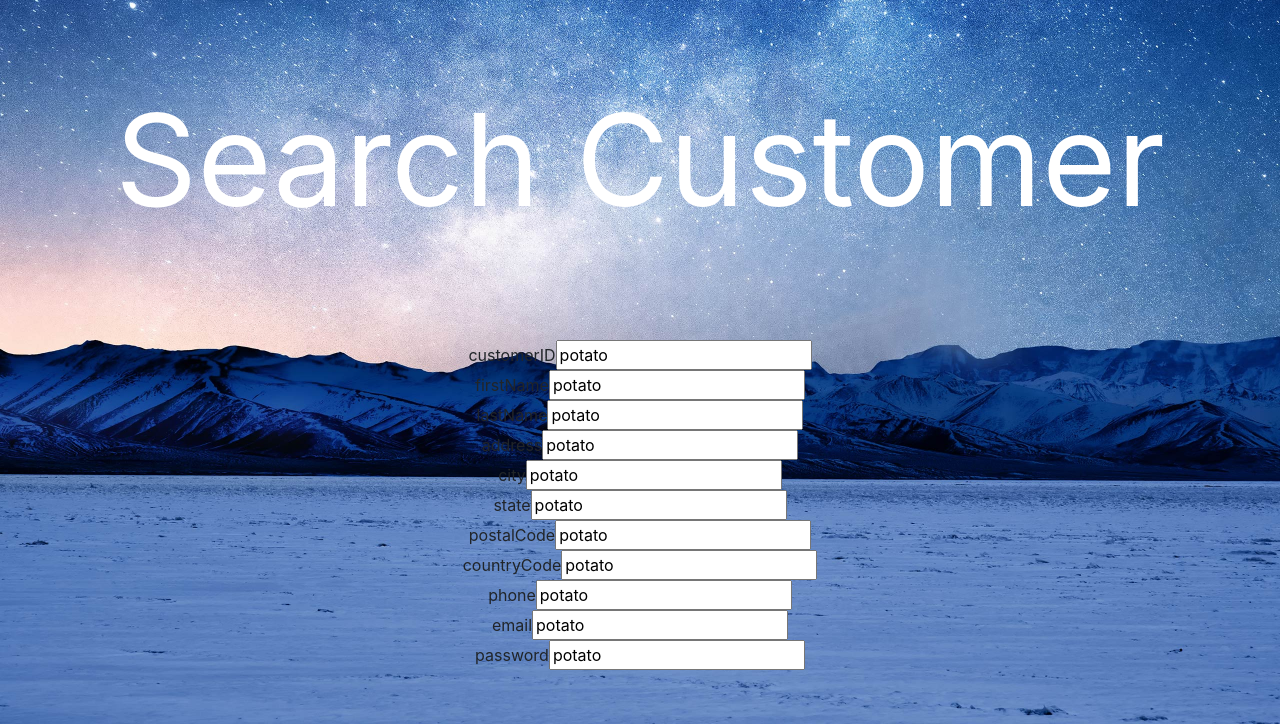
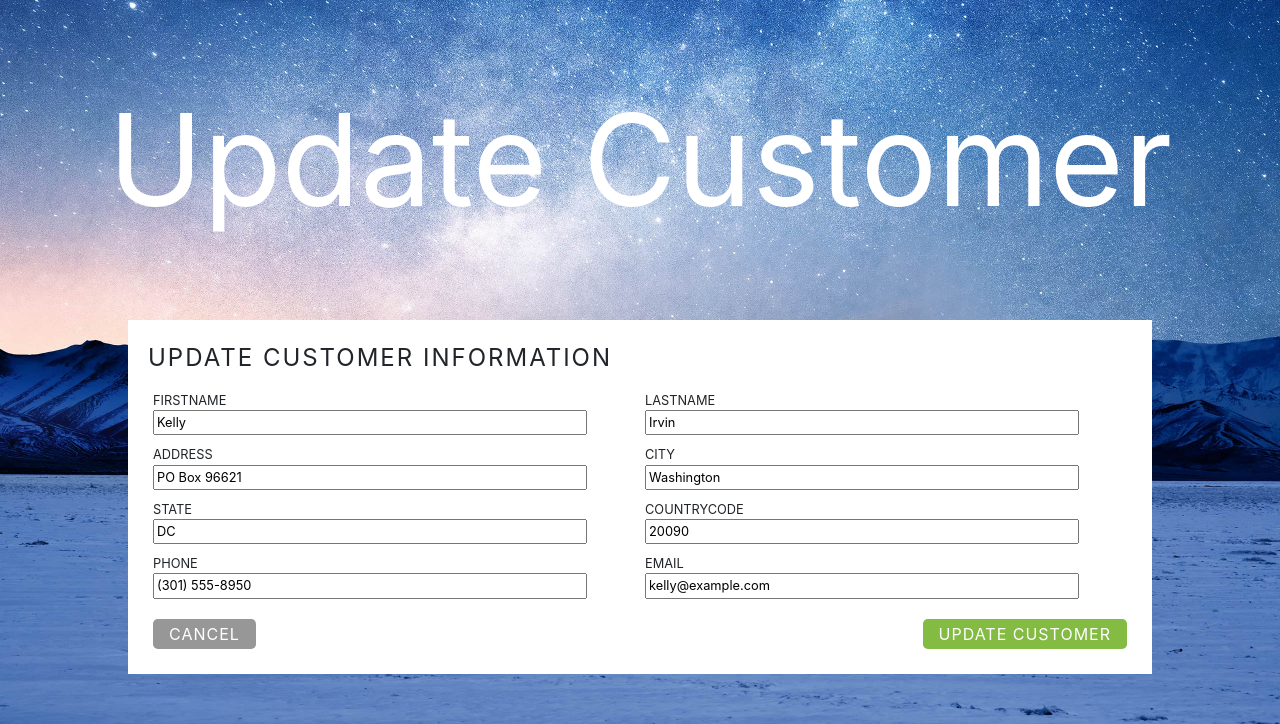
Before and after one commit to thudsonbu/cs380_project, a PHP site: page /customer_manager/customerFormPage.php?email=kelly@example.com in a window 1280 px wide. Shown: the part 76-800 px from the top of the page. Run offline with PHP 8.4, Linux system fonts and the light colour scheme; data comes from the database, SQL or seed files in the repository; a stand-in replaces the project's code that opens the database connection.

Commit message:
Updated button styling, created form styling, and add form search button

```diff
--- a/tech_support/css/customer.css
+++ b/tech_support/css/customer.css
@@ -1,10 +1,9 @@
 .searchForm {
     display: flex;
     flex-direction: column;
+    justify-content: center;
     align-items: center;
-    justify-content: center;
     padding: 20px;
-
 }
 
 .customerSearchTitle {
--- a/tech_support/css/theme.css
+++ b/tech_support/css/theme.css
@@ -141,9 +141,22 @@ body {
     outline: none;
     border: none;
     cursor: pointer;
-    font-size: 1em;
     color: #ffffff;
     text-transform: uppercase;
+    font-size: 1em;
+    letter-spacing: 1px;
+    padding: .2em 1em;
+    margin: 5px;
+    border-radius: .3em;
+}
+
+.button:hover {
+    text-decoration: none;
+    color: white;
+}
+
+.button-large {
+    font-size: 1.2em;
     letter-spacing: 1px;
     padding: .5em 1em;
     margin: 5px;
@@ -176,3 +189,52 @@ body {
 .green:hover {
     background-color: #467f00;
 }
+
+.grey {
+    background-color:#979797;
+    color: #ffffff;
+}
+
+.grey:hover {
+    background-color: #5e5e5e;
+}
+
+.form {
+    padding: 20px;
+    background-color: #ffffff;
+    width: 80%;
+    display: flex;
+    justify-content: space-between;
+    align-items: center;
+    flex-wrap: wrap;
+    margin-bottom: 20px;
+}
+
+.formTitleContainer {
+    width: 100%;
+    margin-bottom: 10px;
+}
+
+.formTitle {
+    font-size: 1.5rem;
+    text-transform: uppercase;
+    letter-spacing: 2px;
+}
+
+.formEntry {
+    padding: 5px;
+    text-transform: uppercase;
+    font-size: .8rem;
+    width: 50%;
+}
+
+.fieldInput {
+    width: 90%;
+}
+
+.buttonContainer {
+    margin-top: 10px;
+    width: 100%;
+    display: flex;
+    justify-content: space-between;
+}
--- a/tech_support/customer_manager/customerForm.php
+++ b/tech_support/customer_manager/customerForm.php
@@ -6,7 +6,8 @@ require "../model/selectQuery.php";
 
 $email = $_GET['email'];
 
-$query = "SELECT * FROM customers WHERE email='$email'";
+$query = "SELECT firstname, lastname, address, city, state, postalcode
+countrycode, phone, email FROM customers WHERE email='$email'";
 
 $out = selectQuery($con, $query);
 
@@ -20,7 +21,15 @@ if($out[1]){ // IF ERROR ( selectQuery returns array with result and boolean err
 
 } else { // IF NO ERROR AND RESULTS CREATE TABLE
 
-    echo "<form action='processCustomer.php' method='post' class='searchForm'>";
+    echo "<form action='processCustomer.php' method='post' class='form'>";
+
+    echo "
+    <div class='formTitleContainer'>
+        <div class='formTitle'>
+            Update Customer Information
+        </div>
+    </div>
+    ";
 
     $result = $out[0];
     $fields = mysqli_fetch_fields($result);
@@ -29,10 +38,14 @@ if($out[1]){ // IF ERROR ( selectQuery returns array with result and boolean err
     $loc = 0;
     foreach ($fields as $field){
 
+        $field_name = $field->name;
+
+        $field_value = $line[$field_name];
 
         echo "
-        <div class='customerFormEntry'>
-            $field->name<input type='text' name='$field->name' value='potato'>
+        <div class='formEntry'>
+            <div class='fieldName'>$field->name</div>
+            <input class='fieldInput' type='text' name='$field->name' value='$field_value'>
         </div>
         ";
 
@@ -40,6 +53,13 @@ if($out[1]){ // IF ERROR ( selectQuery returns array with result and boolean err
 
     }
 
+    echo "
+    <div class='buttonContainer'>
+        <a href='index.php' class='button button-small grey'>Cancel</a>
+        <button type='submit' class='button button-small green'>Update Customer</button>
+    </div>
+    ";
+
     echo "</form>";
 
 }
--- a/tech_support/customer_manager/customerFormPage.php
+++ b/tech_support/customer_manager/customerFormPage.php
@@ -38,7 +38,7 @@
     <!-- PAGE TITLE -->
     <div class='pageTitleContainer'>
         <div class='pageTitle'>
-            Search Customer
+            Update Customer
         </div>
     </div>
 
--- a/tech_support/customer_manager/customerSearch.php
+++ b/tech_support/customer_manager/customerSearch.php
@@ -6,8 +6,11 @@ echo "
         Search by Customer Lastname
     </div>
     <div class='customerSearchBar'>
-        LastName: <input type='text' name='lastname'><a href='index.php' class='resetButton'>Reset</a>
+        LastName: <input type='text' name='lastname'>
+        <button type='submit' class='button blue'>Search</button>
+        <a href='index.php' class='button grey'>Reset</a>
     </div>
+
 ";
 
 if (!empty($_GET['message'])) {
--- a/tech_support/customer_manager/index.php
+++ b/tech_support/customer_manager/index.php
@@ -74,10 +74,10 @@
 
                     echo "HTML Injection Detected";
 
-                    $query = "SELECT firstname, lastname, email, city, customerID FROM customers;";
+                    $query = "SELECT firstname, lastname, email, city FROM customers;";
                 } else {
 
-                    $query = "SELECT firstname, lastname, email, city, customerID FROM customers WHERE lastname='$Search';";
+                    $query = "SELECT firstname, lastname, email, city FROM customers WHERE lastname='$Search';";
                 }
 
             }
--- a/tech_support/view/nav.php
+++ b/tech_support/view/nav.php
@@ -2,7 +2,7 @@
 
 echo "
 
-<nav class='navbar navbar-expand-md navbar-dark bg-dark'>
+<nav class='navbar navbar-fixed-top navbar-expand-md navbar-dark bg-dark'>
     <!-- Brand -->
     <a class='navbar-brand' href='index.html'>
         <img src='../images/avatar.png' class='myLogo' alt='myLogo'>
```
